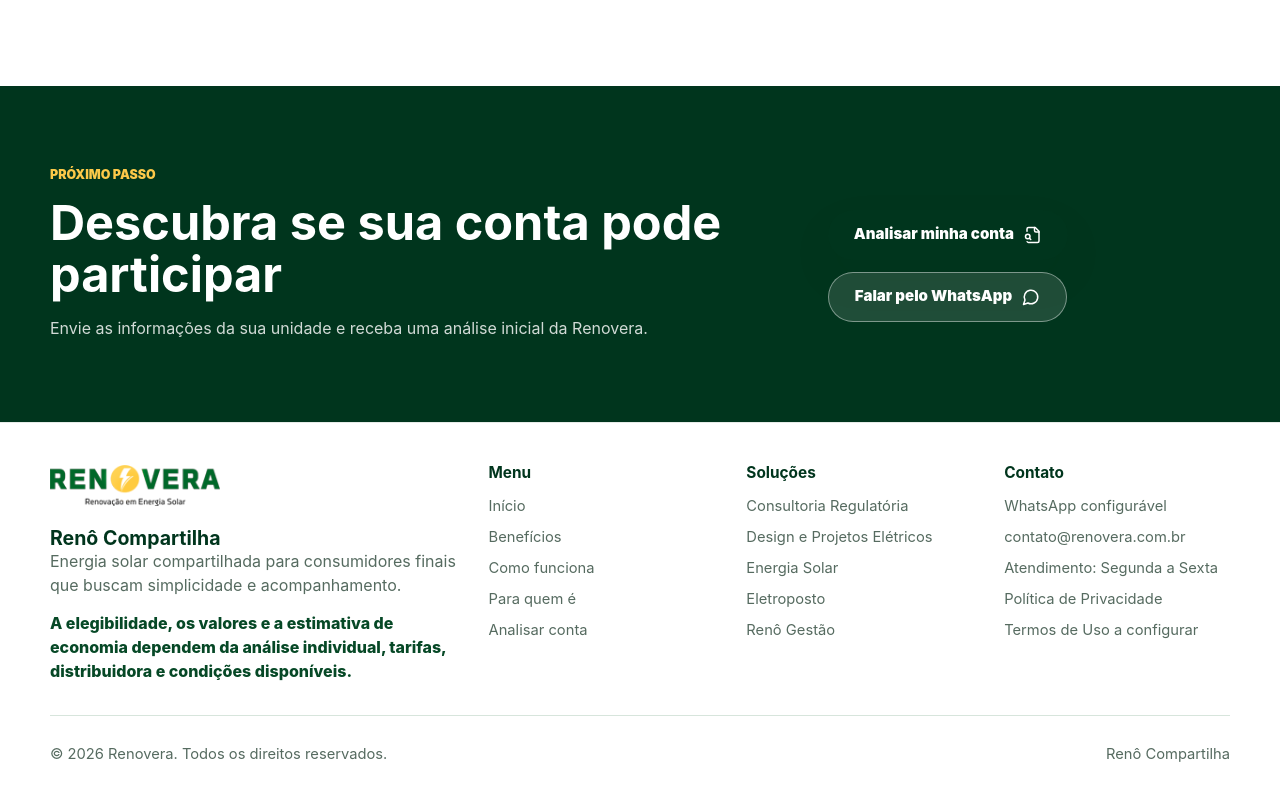
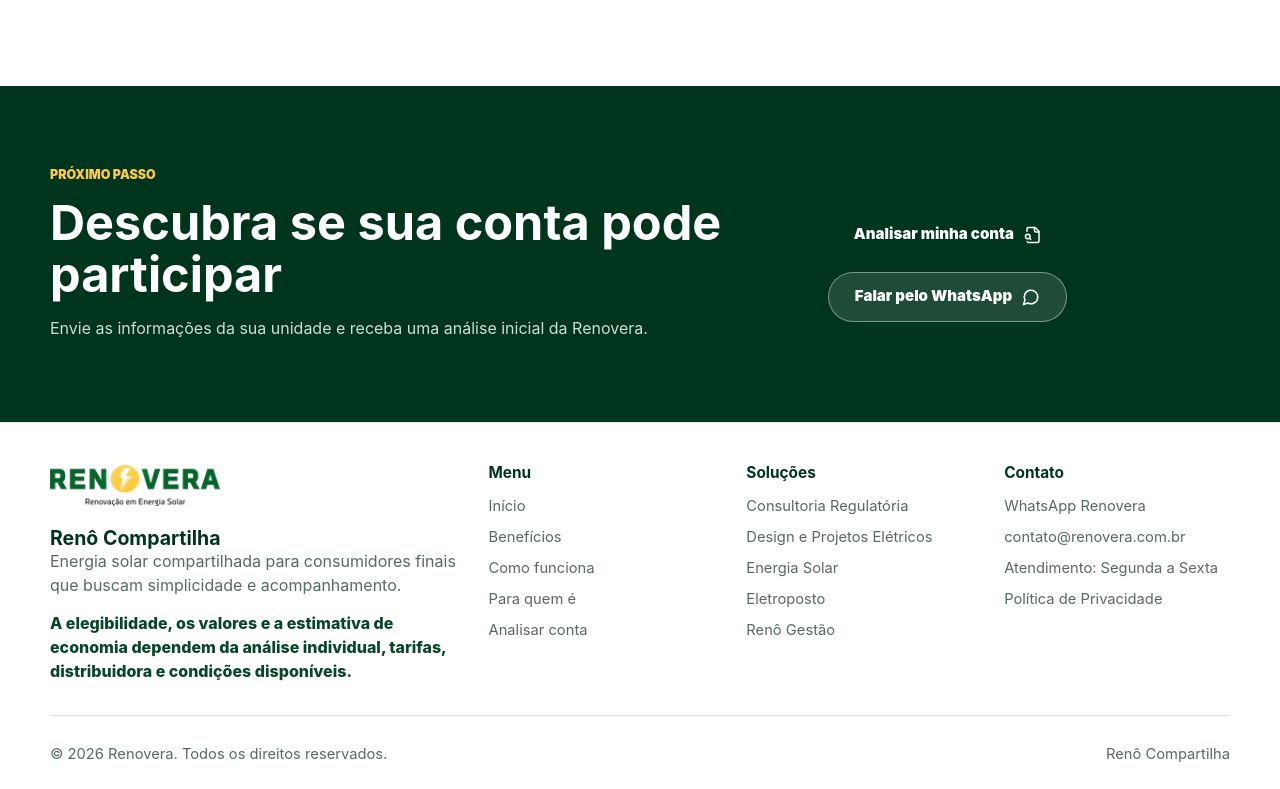
Before and after one commit to luscaarmstrong1/reno-compartilha, a React (Vite) app: page / in a window 1280 px wide. Shown: the part 5860-6649 px from the top of the page. Built offline with nearby package versions, Linux system fonts and the light colour scheme.

Commit message:
feat: strengthen qualified lead handoff

```diff
--- a/src/App.jsx
+++ b/src/App.jsx
@@ -137,21 +137,32 @@
   interest: "Selecione o principal interesse."
 };
 
-function track(eventName) {
-  if (typeof window !== "undefined" && window.dataLayer) {
-    window.dataLayer.push({ event: eventName });
-  }
+const attributionKeys = ["utm_source", "utm_medium", "utm_campaign", "utm_content", "utm_term", "gclid", "fbclid"];
+
+function getAttribution() {
+  if (typeof window === "undefined") return {};
+  const params = new URLSearchParams(window.location.search);
+  return Object.fromEntries(attributionKeys.flatMap((key) => params.get(key) ? [[key, params.get(key)]] : []));
+}
+
+function track(eventName, context = {}) {
+  if (typeof window === "undefined") return;
+  const payload = { event: eventName, product: "compartilha", ...context, ...getAttribution() };
+  window.dispatchEvent(new CustomEvent("renovera:event", { detail: payload }));
+  if (Array.isArray(window.dataLayer)) window.dataLayer.push(payload);
 }
 
 function scrollToAnalysis() {
   document.getElementById("analise")?.scrollIntoView({ behavior: "smooth", block: "start" });
 }
 
-function getWhatsappHref(messageType = "residential") {
-  const message = siteConfig.whatsappMessages[messageType] ?? siteConfig.whatsappMessages.residential;
+function getWhatsappHref(messageType = "residential", customMessage = "") {
+  const message = customMessage || siteConfig.whatsappMessages[messageType] || siteConfig.whatsappMessages.residential;
   if (!siteConfig.whatsapp) return "#analise";
   const number = siteConfig.whatsapp.replace(/\D/g, "");
-  return `https://wa.me/${number}?text=${encodeURIComponent(message)}`;
+  const campaign = Object.entries(getAttribution()).map(([key, value]) => `${key}: ${value}`).join(" | ");
+  const suffix = campaign ? `\n\nOrigem da visita: ${campaign}` : "";
+  return `https://wa.me/${number}?text=${encodeURIComponent(`${message}${suffix}`)}`;
 }
 
 function ButtonLink({ children, href = "#analise", variant = "primary", icon: Icon = ArrowRight, eventName, className = "", onClick }) {
@@ -631,12 +642,20 @@
     setStatus("");
     track(analyticsEvents.formSubmit);
 
+    const leadMessage = [
+      "Olá, quero solicitar uma análise para participar da Renô Compartilha.",
+      "",
+      ...summaryRows.map(([label, value]) => `${label}: ${value}`),
+      "",
+      "Autorizo o uso destes dados para contato e análise da solicitação."
+    ].join("\n");
+
     if (!siteConfig.formEndpoint) {
-      window.setTimeout(() => {
-        setSubmitting(false);
-        setStage("sent");
-        setStatus("Solicitação preparada. Como o endpoint ainda não está configurado, conclua o envio da fatura pelo WhatsApp ou e-mail.");
-      }, 350);
+      track(analyticsEvents.whatsappClick, { placement: "form_fallback", profile: values.profile });
+      window.open(getWhatsappHref(whatsappType, leadMessage), "_blank", "noopener,noreferrer");
+      setSubmitting(false);
+      setStage("sent");
+      setStatus("Seus dados foram organizados e o WhatsApp foi aberto para concluir o envio à equipe Renovera.");
       return;
     }
 
@@ -694,7 +713,7 @@
           </div>
           <div className="contact-box">
             <a href={getWhatsappHref(whatsappType)} onClick={() => track(analyticsEvents.whatsappClick)}>
-              <MessageCircle aria-hidden="true" /> {siteConfig.whatsapp ? "WhatsApp Renovera" : "WhatsApp a configurar"}
+              <MessageCircle aria-hidden="true" /> WhatsApp Renovera
             </a>
             <a href={`mailto:${siteConfig.email}`} onClick={() => track(analyticsEvents.footerContactClick)}>
               <Mail aria-hidden="true" /> {siteConfig.email}
@@ -906,11 +925,11 @@
         </div>
         <div>
           <h3>Contato</h3>
-          <a href={getWhatsappHref("residential")} onClick={() => track(analyticsEvents.whatsappClick)}>WhatsApp configurável</a>
+          <a href={getWhatsappHref("residential")} onClick={() => track(analyticsEvents.whatsappClick, { placement: "footer" })}>WhatsApp Renovera</a>
           <a href={`mailto:${siteConfig.email}`} onClick={() => track(analyticsEvents.footerContactClick)}>{siteConfig.email}</a>
           <span>{siteConfig.businessHours}</span>
           <a href={siteConfig.privacyUrl}>Política de Privacidade</a>
-          {siteConfig.termsUrl ? <a href={siteConfig.termsUrl}>Termos de Uso</a> : <span>Termos de Uso a configurar</span>}
+          {siteConfig.termsUrl ? <a href={siteConfig.termsUrl}>Termos de Uso</a> : null}
         </div>
       </div>
       <div className="container footer-bottom">
--- a/src/config/siteConfig.js
+++ b/src/config/siteConfig.js
@@ -4,7 +4,7 @@
   tagline: "Energia solar compartilhada para sua empresa ou residência",
   siteUrl: "https://luscaarmstrong1.github.io/reno-compartilha/",
   institutionalUrl: "https://renovera.com.br/",
-  whatsapp: "",
+  whatsapp: "5519996514827",
   email: "contato@renovera.com.br",
   privacyUrl: "https://renovera.com.br/lgpd.html",
   termsUrl: "",
```
